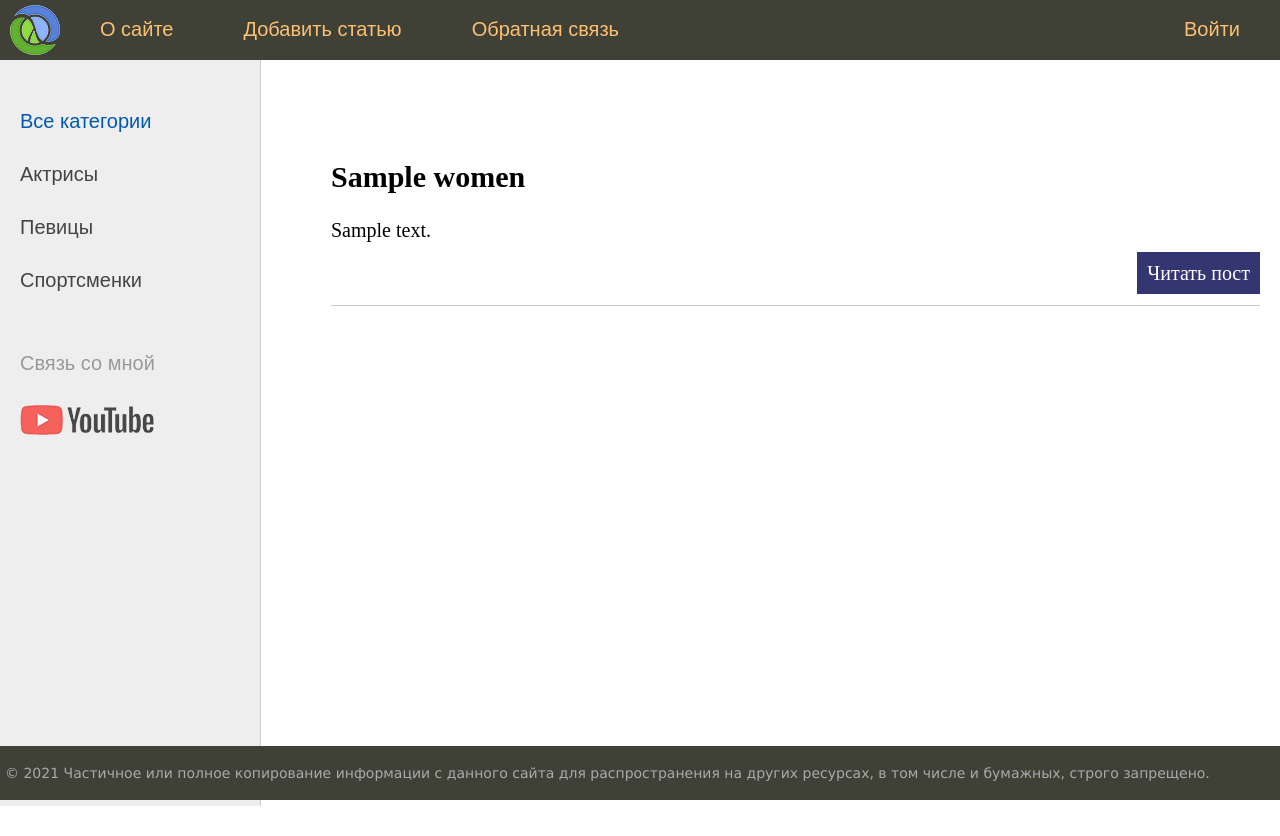
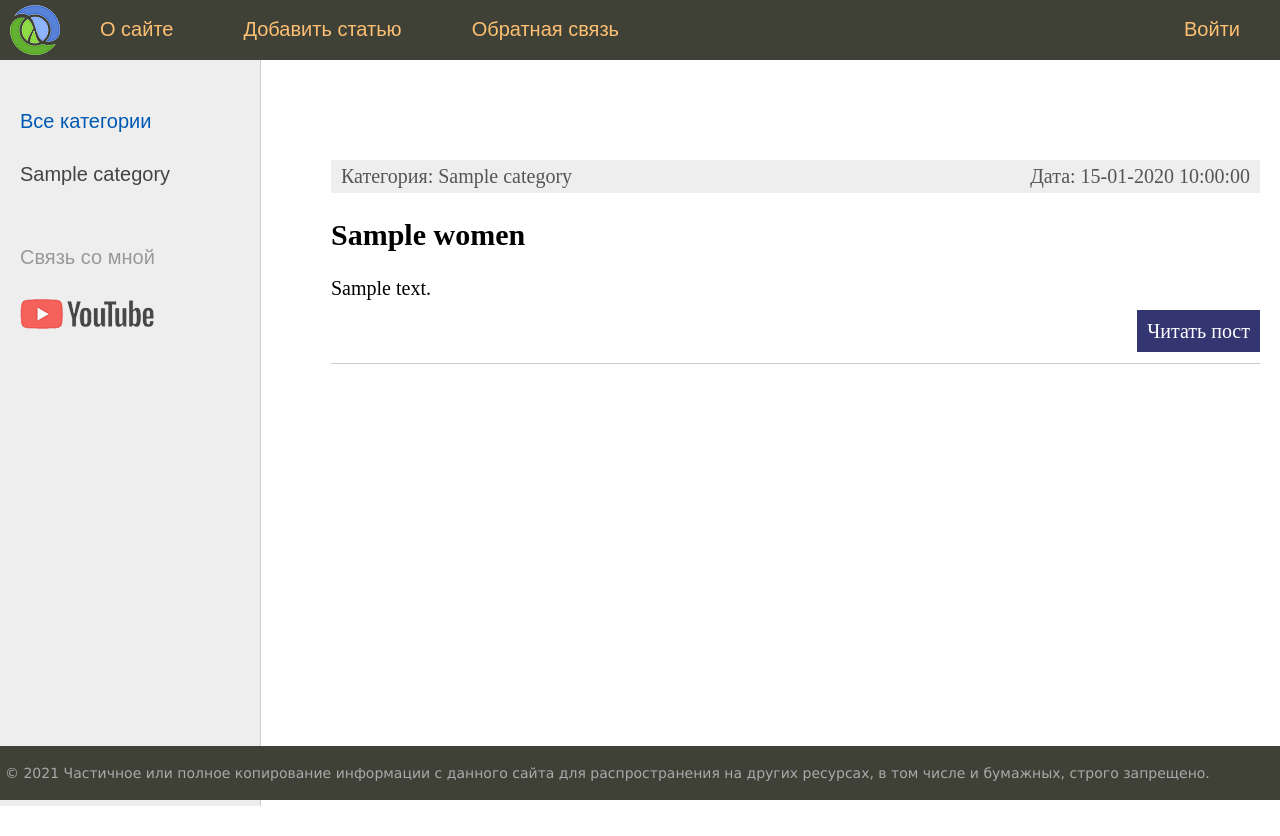
Before and after one commit to YaroslavNogovitsyn/django_site_selfedu, a Django app: page / in a window 1280 px wide. Run offline with Django 3.2, Linux system fonts and the light colour scheme; tables that the repository leaves empty hold one stand-in row (values such as "Sample post").

Commit message:
added display category and selection by category

```diff
--- a/women/models.py
+++ b/women/models.py
@@ -9,9 +9,20 @@
     time_create = models.DateTimeField(auto_now_add=True)
     time_update = models.DateTimeField(auto_now=True)
     is_published = models.BooleanField(default=True)
+    cat = models.ForeignKey('Category', on_delete=models.CASCADE, null=True)
 
     def __str__(self):
         return self.title
 
     def get_absolute_url(self):
         return reverse('post', kwargs={'post_id': self.pk})
+
+
+class Category(models.Model):
+    name = models.CharField(max_length=100, db_index=True)
+
+    def get_absolute_url(self):
+        return reverse('category', kwargs={'cat_id': self.pk})
+
+    def __str__(self):
+        return self.name
--- a/women/templates/women/base.html
+++ b/women/templates/women/base.html
@@ -36,10 +36,19 @@
                     <!-- Sidebar слева -->
                     <td valign="top" class="left-chapters">
                         <ul id="leftchapters">
-                            <li class="selected">Все категории</li>
-                            <li><a href="#">Актрисы</a></li>
-                            <li><a href="#">Певицы</a></li>
-                            <li><a href="#">Спортсменки</a></li>
+                            {% if not cat_selected %}
+                                <li class="selected">Все категории</li>
+                            {% else %}
+                                <li><a href="{% url 'home' %}">Все категории</a></li>
+                            {% endif %}
+
+                            {% for c in cats %}
+                                {% if c.pk == cat_selected %}
+                                    <li class="selected">{{ c.name }}</li>
+                                {% else %}
+                                    <li><a href="{{ c.get_absolute_url }}">{{ c.name }}</a></li>
+                                {% endif %}
+                            {% endfor %}
                             <li class="share">
                                 <p>Связь со мной</p>
                                 <a class="share-yt"
--- a/women/templates/women/index.html
+++ b/women/templates/women/index.html
@@ -3,7 +3,12 @@
 {% block content %}
     <ul class="list-articles">
         {% for p in posts %}
-            <li><h2>{{ p.title }}</h2>
+            <li>
+                <div class="article-panel">
+                    <p class="first">Категория: {{ p.cat }}</p>
+                    <p class="last">Дата: {{ p.time_update|date:"d-m-Y H:i:s" }}</p>
+                </div>
+                <h2>{{ p.title }}</h2>
                 {% autoescape on %}
                     {{ p.content|linebreaks|truncatewords:50 }}
                 {% endautoescape %}
--- a/women/urls.py
+++ b/women/urls.py
@@ -9,4 +9,5 @@
     path('contact/', contact, name='contact'),
     path('login/', login, name='login'),
     path('post/<int:post_id>/', show_post, name='post'),
+    path('category/<int:cat_id>/', show_category, name='category'),
 ]
--- a/women/views.py
+++ b/women/views.py
@@ -1,5 +1,5 @@
 from django.http import HttpResponse, HttpResponseNotFound, Http404
-from django.shortcuts import render, redirect
+from django.shortcuts import render
 
 from .models import *
 
@@ -11,10 +11,13 @@
 
 def index(request):
     posts = Women.objects.all()
+    cats = Category.objects.all()
     context = {
         'posts': posts,
+        'cats': cats,
         'menu': menu,
-        'title': 'Главная страница'
+        'title': 'Главная страница',
+        'cat_selected': 0
     }
 
     return render(request, 'women/index.html', context=context)
@@ -42,3 +45,21 @@
 
 def show_post(request, post_id):
     return HttpResponse(f"Отображение статьи с id = {post_id}")
+
+
+def show_category(request, cat_id):
+    posts = Women.objects.filter(cat_id=cat_id)
+    cats = Category.objects.all()
+
+    if not posts:
+        raise Http404()
+
+    context = {
+        'posts': posts,
+        'cats': cats,
+        'menu': menu,
+        'title': f'Рубрика №{cat_id}',
+        'cat_selected': cat_id
+    }
+
+    return render(request, 'women/index.html', context=context)
```
Also changed, not shown: women/migrations/0002_auto_20230504_1448.py (added).
